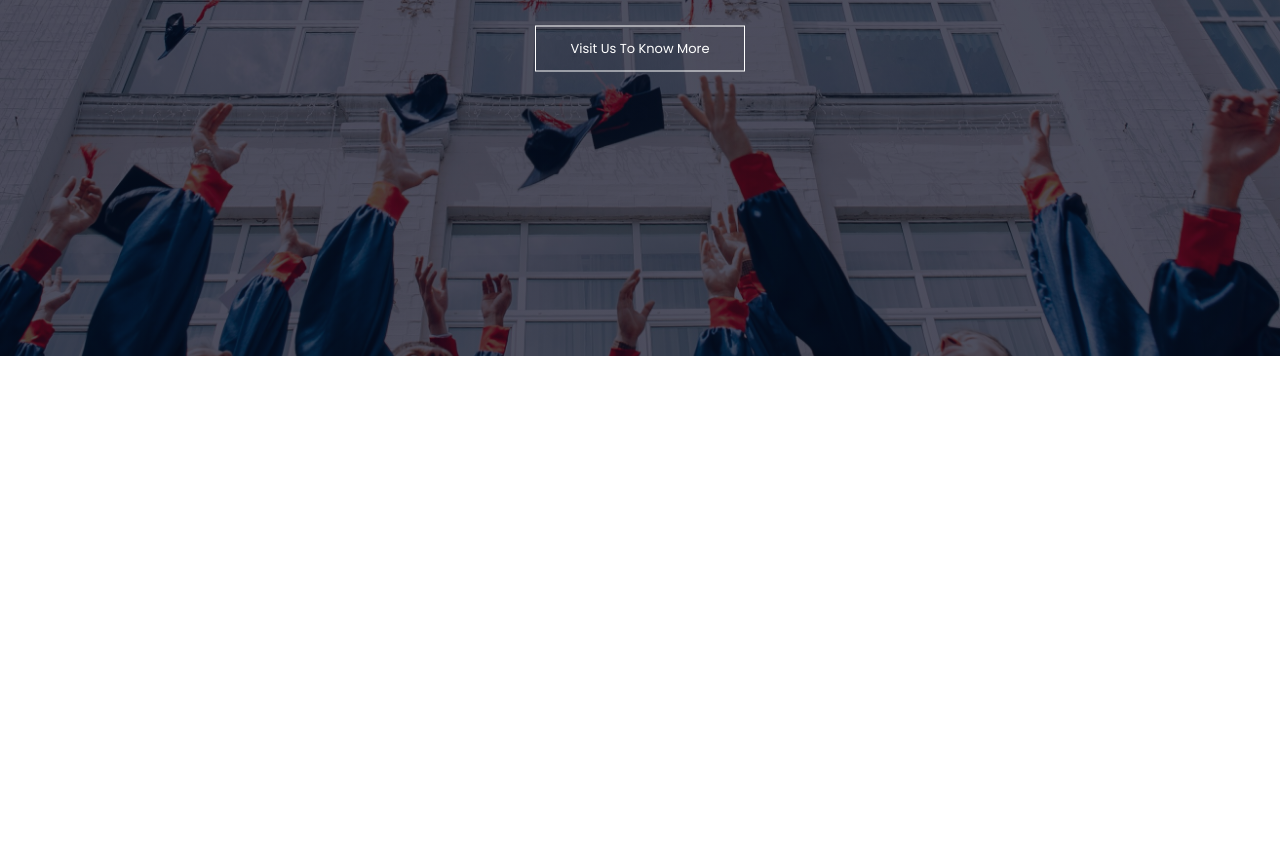
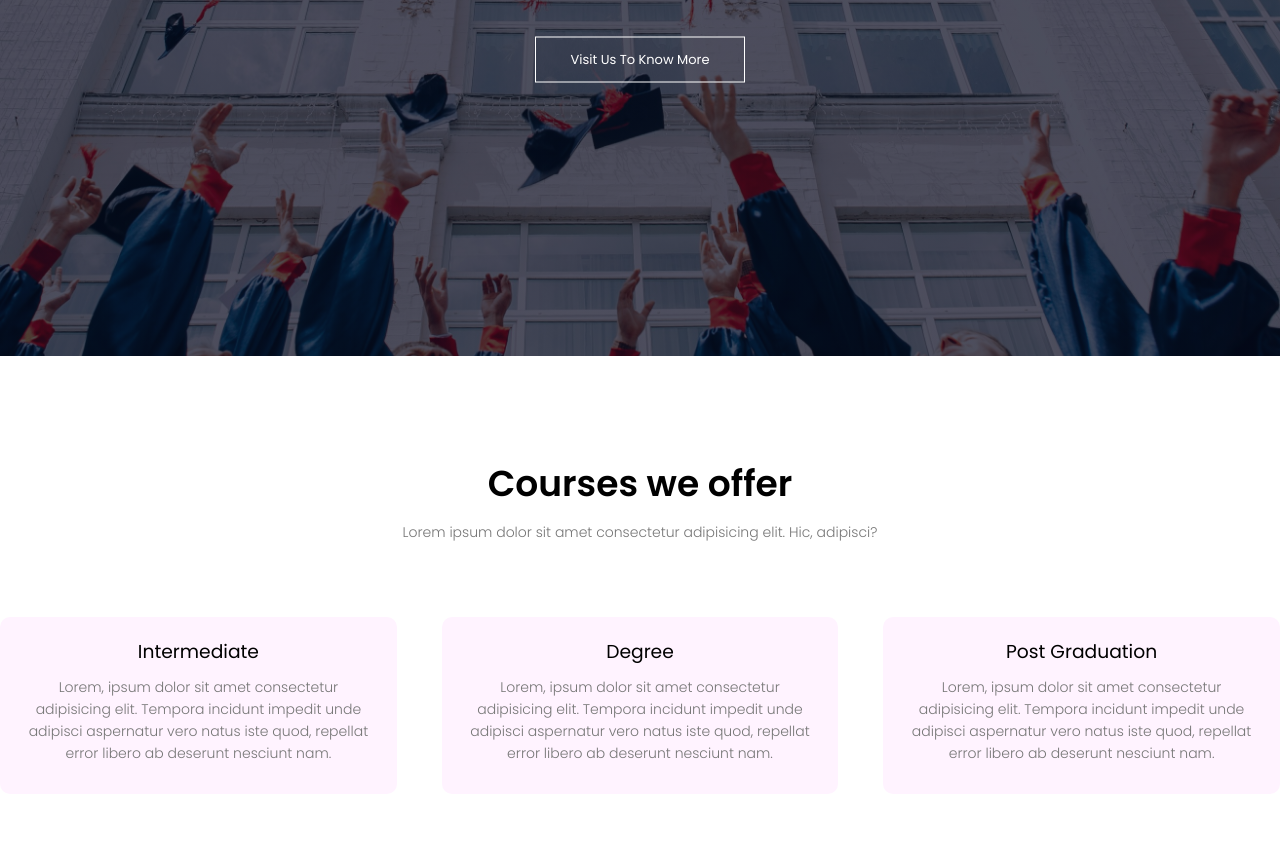
Before and after one commit to mzmhmd/MZEMAX, a plain HTML site: page index1.html in a window 1280 px wide. Shown: the part 444-1302 px from the top of the page. Before the commit the page ends 800 px from the top, so only its background shows below. Drawn offline with Linux system fonts and the light colour scheme.

Commit message:
added course section

```diff
--- a/index1.html
+++ b/index1.html
@@ -40,6 +40,27 @@
         </div>
     </section>
 
+    <!--Course-->
+    <section class="course">
+        <h1>Courses we offer</h1>
+        <p>Lorem ipsum dolor sit amet consectetur adipisicing elit. Hic, adipisci?</p>
+    </section>
+
+    <div class="row">
+        <div class="course-col">
+            <h3>Intermediate</h3>
+            <p>Lorem, ipsum dolor sit amet consectetur adipisicing elit. Tempora incidunt impedit unde adipisci aspernatur vero natus iste quod, repellat error libero ab deserunt nesciunt nam.</p>
+        </div>
+        <div class="course-col">
+            <h3>Degree</h3>
+            <p>Lorem, ipsum dolor sit amet consectetur adipisicing elit. Tempora incidunt impedit unde adipisci aspernatur vero natus iste quod, repellat error libero ab deserunt nesciunt nam.</p>
+        </div>
+        <div class="course-col">
+            <h3>Post Graduation</h3>
+            <p>Lorem, ipsum dolor sit amet consectetur adipisicing elit. Tempora incidunt impedit unde adipisci aspernatur vero natus iste quod, repellat error libero ab deserunt nesciunt nam.</p>
+        </div>
+    </div>
+
     <!--------JavaScript for Toggle Menu------->
     <script>
         var navLinks = document.getElementById("navLinks");
--- a/style1.css
+++ b/style1.css
@@ -127,3 +127,40 @@ nav .icon{
         padding: 20px;
     }
 }
+
+/* course */
+.course{
+    width: 80%;
+    margin: auto;
+    text-align: center;
+    padding-top: 100px;
+}
+
+h1{
+    font-size: 36px;
+    font-weight: 600;
+}
+
+p{
+    color: #777;
+    font-size: 14px;
+    font-weight: 300;
+    line-height: 22px;
+    padding: 10px;
+}
+
+.row{
+    text-align: center;
+    margin-top: 5%;
+    display: flex;
+    justify-content: space-between;
+}
+
+.course-col{
+    flex-basis: 31%;
+    background: #fff3ff;
+    border-radius: 10px;
+    margin-bottom: 5%;
+    padding: 20px 12px;
+    box-sizing: border-box;
+}
```
